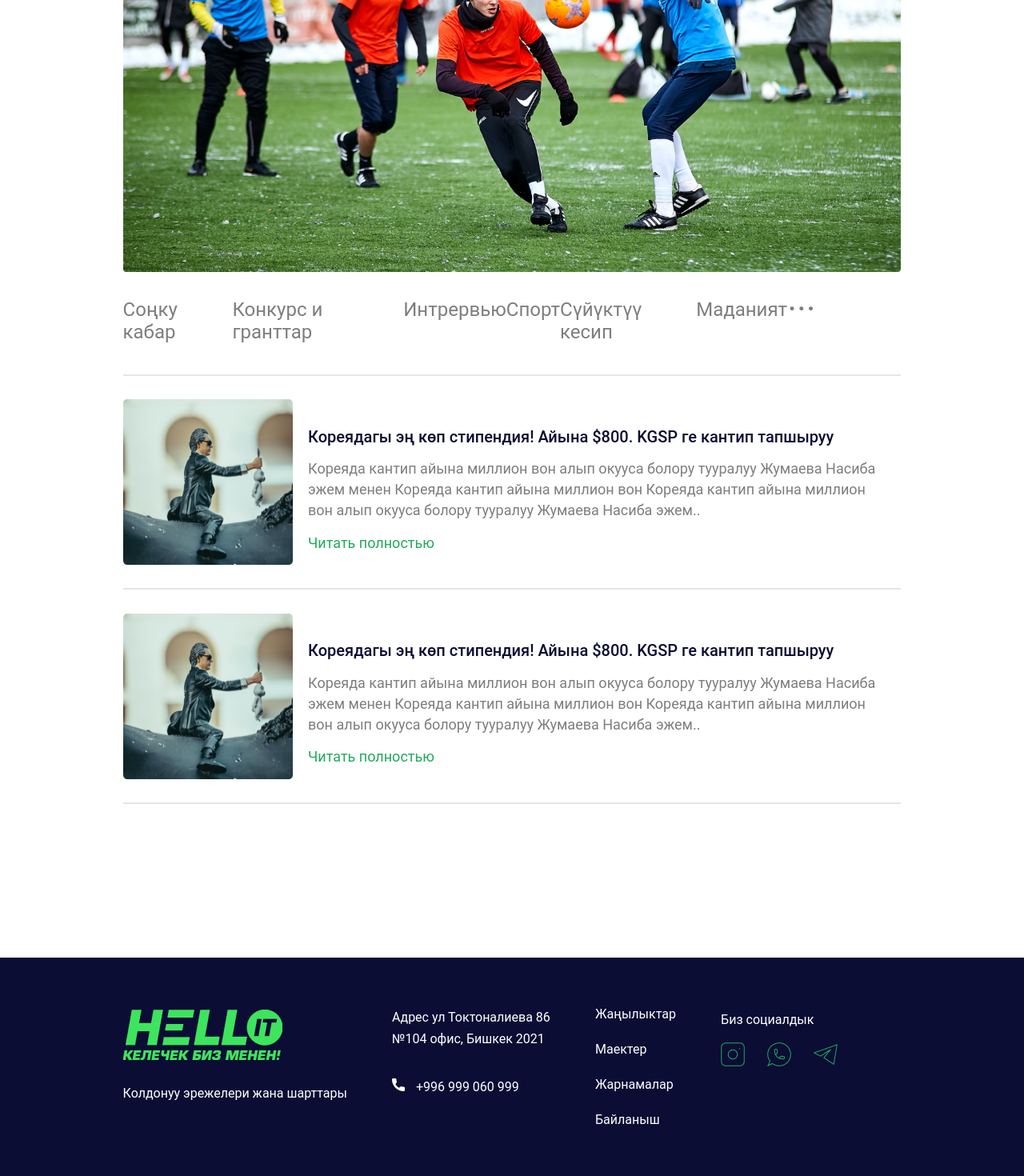
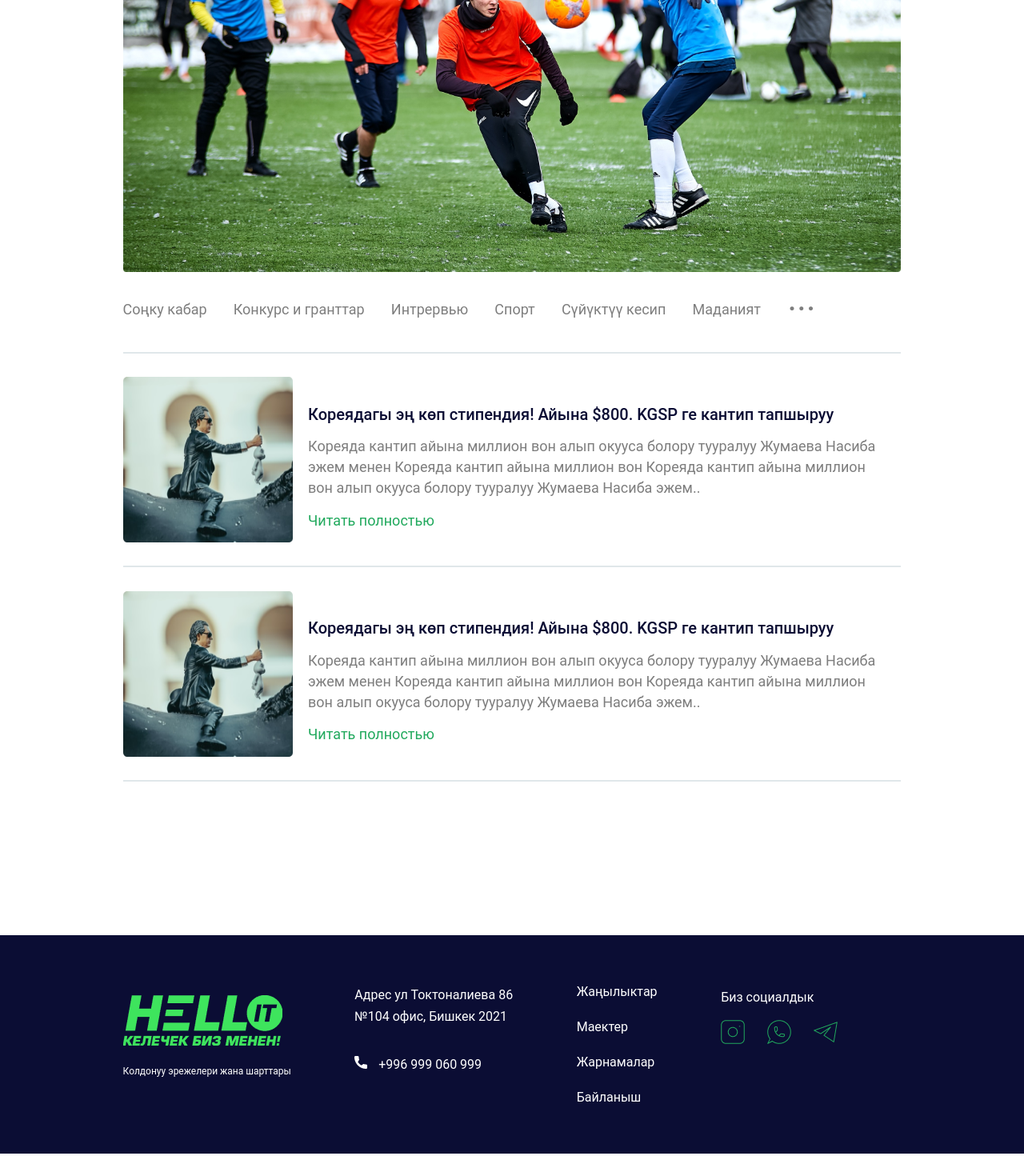
Before and after one commit to Amanbek22/hello-frontend, a React (Create React App) app: page /news in a window 1280 px wide. Shown: the part 394-1864 px from the top of the page at 80% size. After the commit the page ends 1836 px from the top, so only its background shows below. Built offline with nearby package versions, Linux system fonts and the light colour scheme; no server answers; the database is empty.

Commit message:
refactor bakir

```diff
--- a/src/router/AppRouter.tsx
+++ b/src/router/AppRouter.tsx
@@ -15,7 +15,6 @@ import PublicRoute from "./components/PublishRoute";
 import Course from "../view/pages/course";
 import News from "../view/pages/news/News";
 import Test from "../view/pages/test/Test";
-
 
 const AppRouter = () => {
   const session = useSelector((state: RootState) => state.user.userData);
--- a/src/view/components/footer/Footer.module.css
+++ b/src/view/components/footer/Footer.module.css
@@ -11,6 +11,7 @@ footer{
 }
 .logo > div{
     margin: 10% 0;
+    font-size: 12px;
 }
 .address > div{
     margin: 4% 0;
--- a/src/view/pages/news/news.module.css
+++ b/src/view/pages/news/news.module.css
@@ -11,7 +11,7 @@
     padding: 0;
     font-style: normal;
     font-weight: normal;
-    font-size: 24px;
+    font-size: 18px;
     line-height: 28px;
     color: #7E7E7E;
     display: flex;
```
